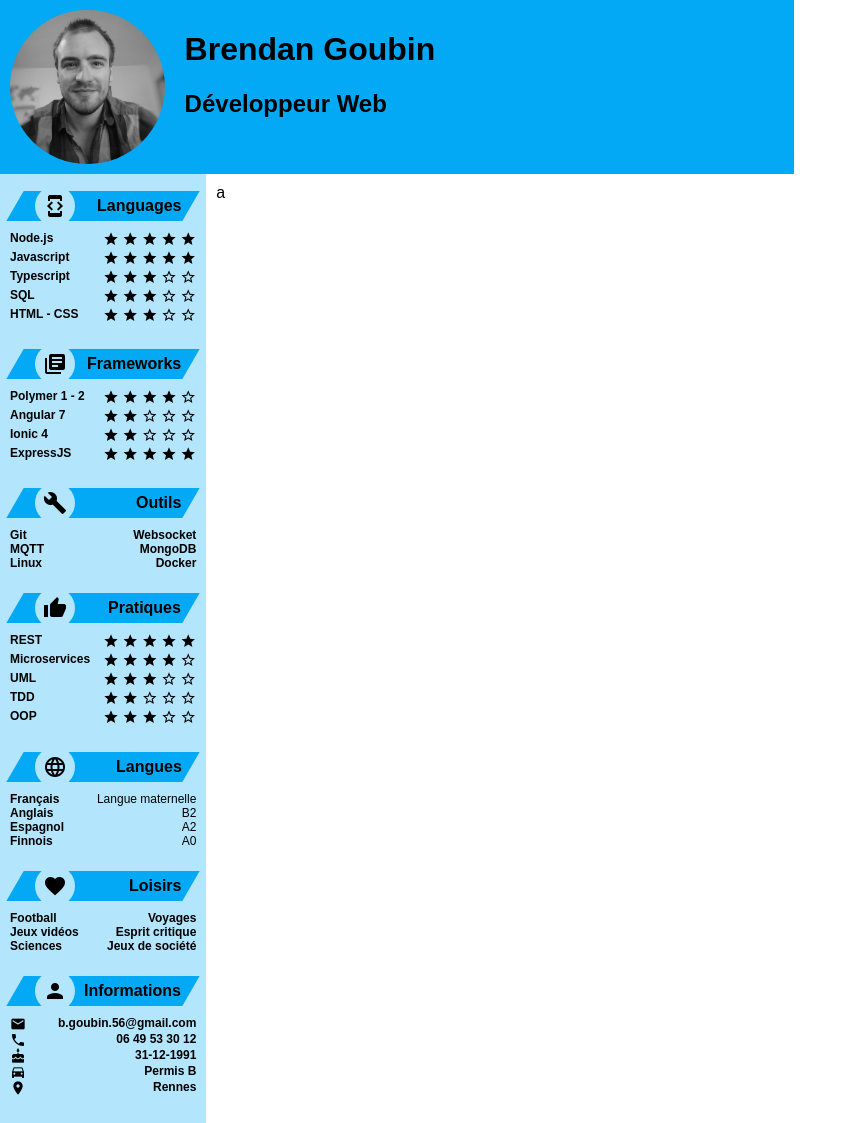
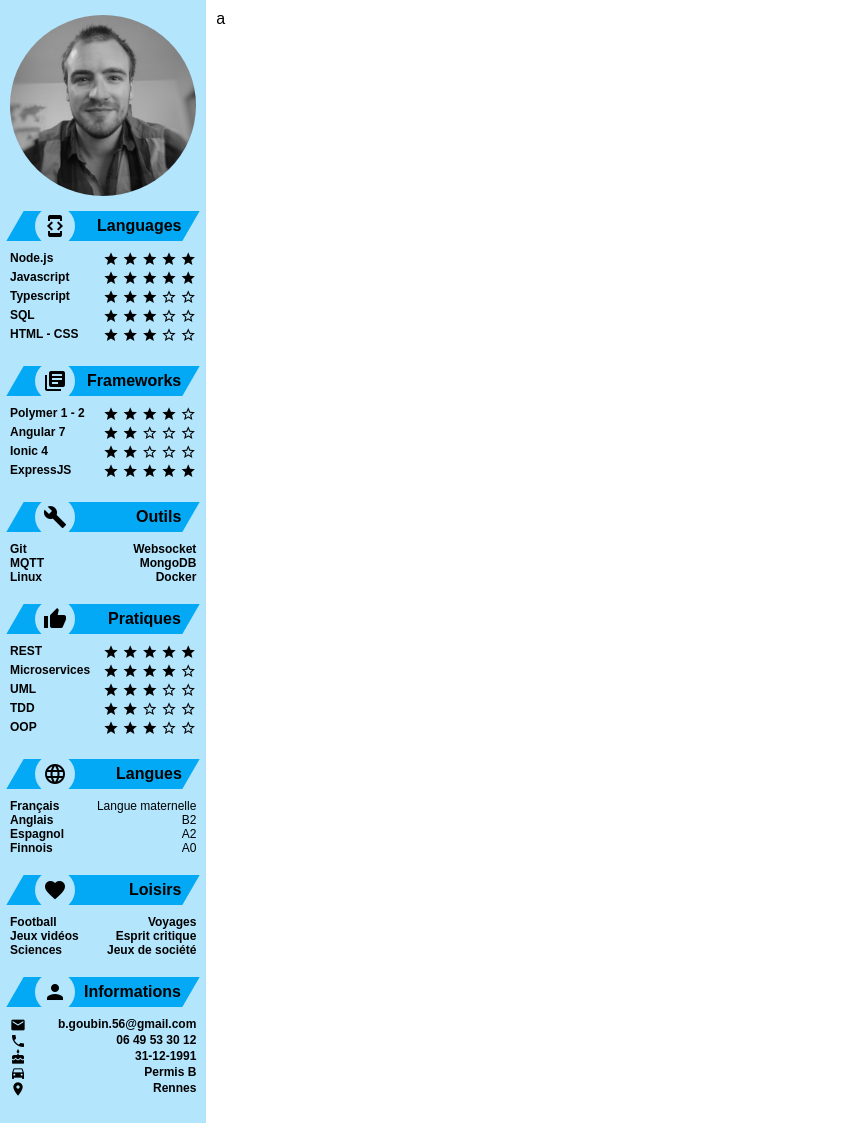
Before and after one commit to Billos/resume-old, a Jekyll site: the page built from index.md, in a window 1280 px wide. Shown: the whole page, without its empty margins (0-857 px from the left). Built offline with Jekyll 4.4.1, drawn with Linux system fonts in a browser that asks for light colours; some web fonts are replaced.

Commit message:
picture is now in the left column

```diff
--- a/_includes/column.html
+++ b/_includes/column.html
@@ -1,4 +1,5 @@
 <column>
+	{% include column/picture.html %}
 	{% include column/dev.html %}
 	{% include column/library.html %}
 	{% include column/tools.html %}
--- /dev/null
+++ b/_includes/column/picture.html
@@ -0,0 +1,5 @@
+<section>
+	<div id="profile">
+		<img src="/css/assets/images/profile.jpg" alt="">
+	</div>
+</section>
--- a/_includes/header.html
+++ b/_includes/header.html
@@ -1,9 +1,4 @@
 <header>
-	<div id="profile">
-		<img src="/css/assets/images/profile.jpg" alt="">
-	</div>
-	<div id="content">
-		<h1>{{site.author}}</h1>
-		<h2>{{site.job}}</h2>
-	</div>
+	<h1>{{site.author}}</h1>
+	<h2>{{site.job}}</h2>
 </header>
--- a/_layouts/default.html
+++ b/_layouts/default.html
@@ -3,7 +3,6 @@
 {% include head.html %}
 
 <body>
-	{% include header.html %}
 	<main>
 		{% include column.html %}
 		{% include content.html %}
--- a/_sass/_column.scss
+++ b/_sass/_column.scss
@@ -74,3 +74,12 @@ column {
 		}
 	}
 }
+
+div#profile{
+	width: 100%;
+	img {
+		height: 100%;
+		width: 100%;
+		border-radius: 50%;
+	}
+}
```
